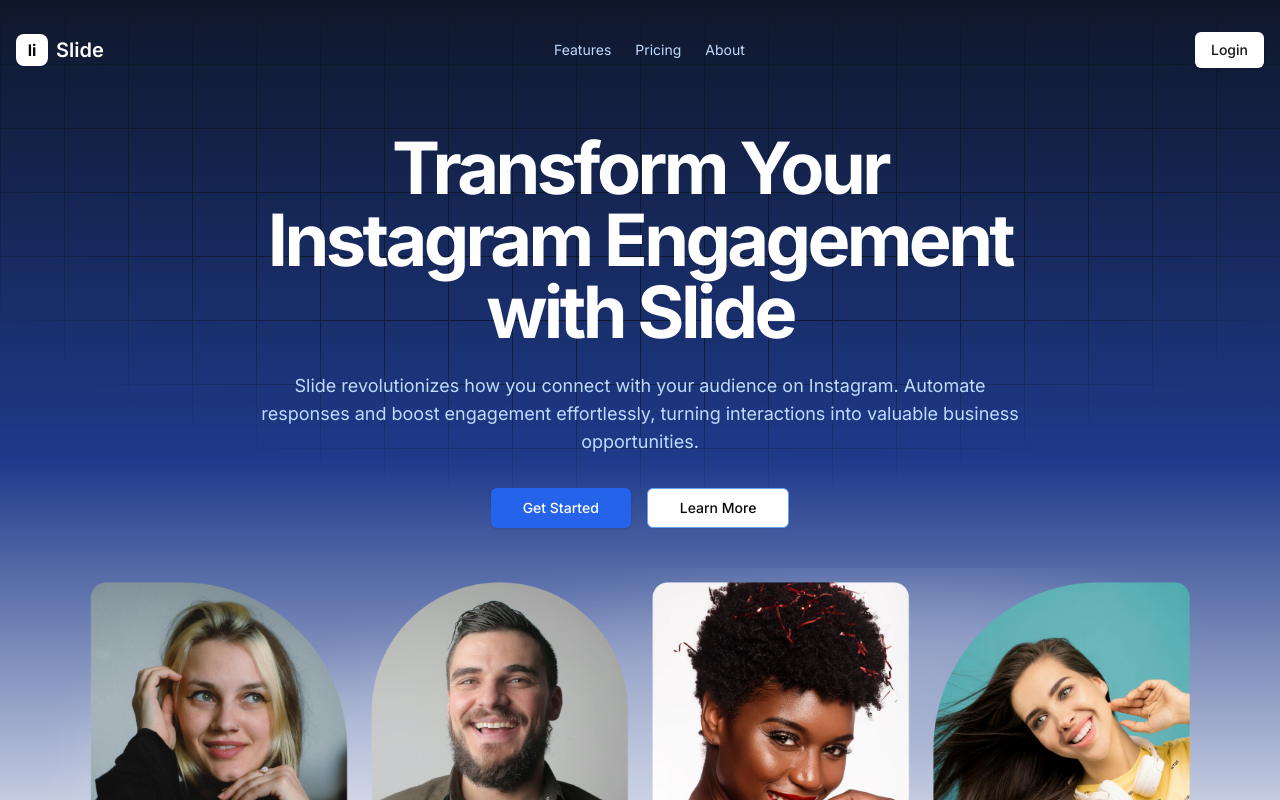
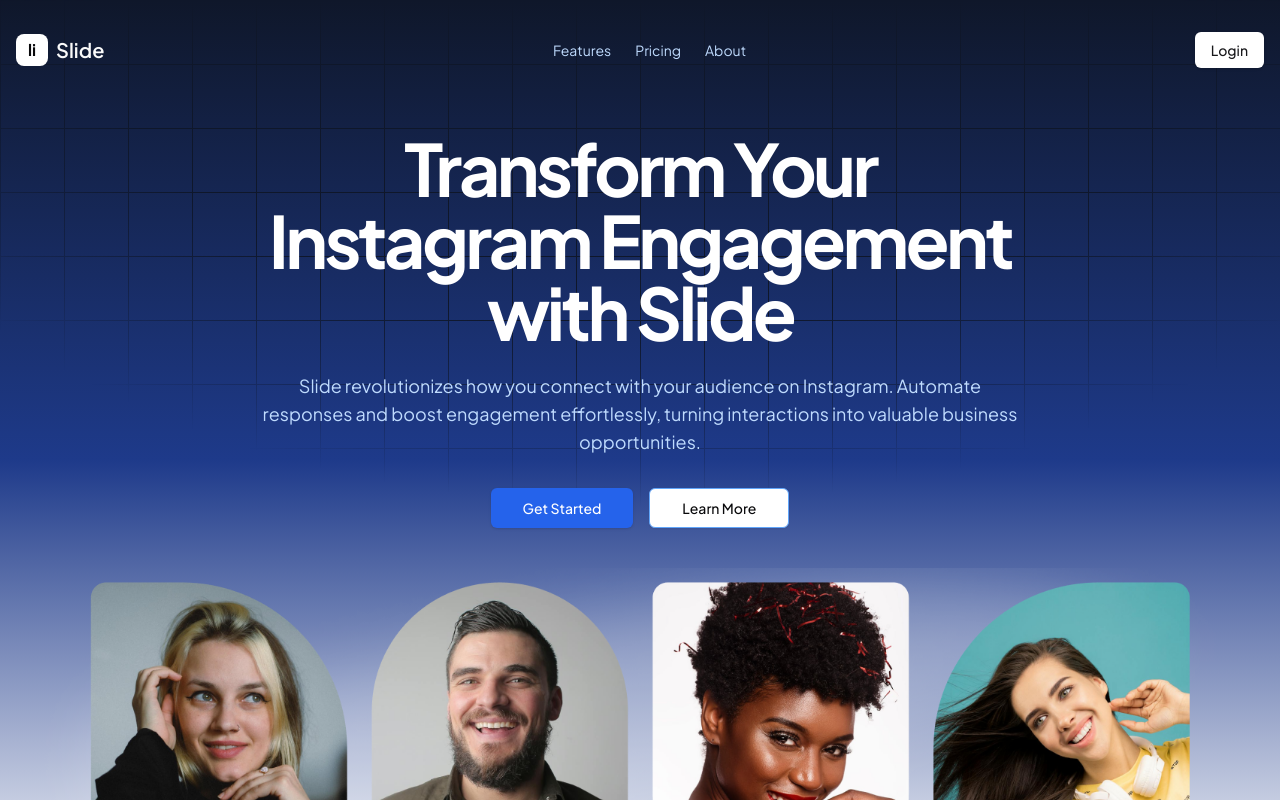
Before and after one commit to AymanSdk/slide, a Next.js app: page / in a window 1280 px wide. Shown: the top 800 px of the page. Built offline with nearby package versions, Linux system fonts and the light colour scheme.

Commit message:
Replace Inter font with Plus Jakarta Sans in layout; update body class reference

```diff
--- a/src/app/layout.tsx
+++ b/src/app/layout.tsx
@@ -1,5 +1,5 @@
 import type { Metadata } from "next";
-import { Inter } from "next/font/google";
+import { Plus_Jakarta_Sans } from "next/font/google";
 import "./globals.css";
 
 import { Toaster } from "sonner";
@@ -9,7 +9,7 @@ import { dark } from "@clerk/themes";
 
 import { ThemeProvider } from "@/providers/theme-provider";
 
-const inter = Inter({ subsets: ["latin"] });
+const jakarta = Plus_Jakarta_Sans({ subsets: ["latin"] });
 
 export const metadata: Metadata = {
   title: "Slide",
@@ -29,7 +29,7 @@ export default function RootLayout({
       }}
     >
       <html lang="en">
-        <body suppressHydrationWarning className={inter.className}>
+        <body suppressHydrationWarning className={jakarta.className}>
           <ThemeProvider
             attribute="class"
             defaultTheme="system"
```
